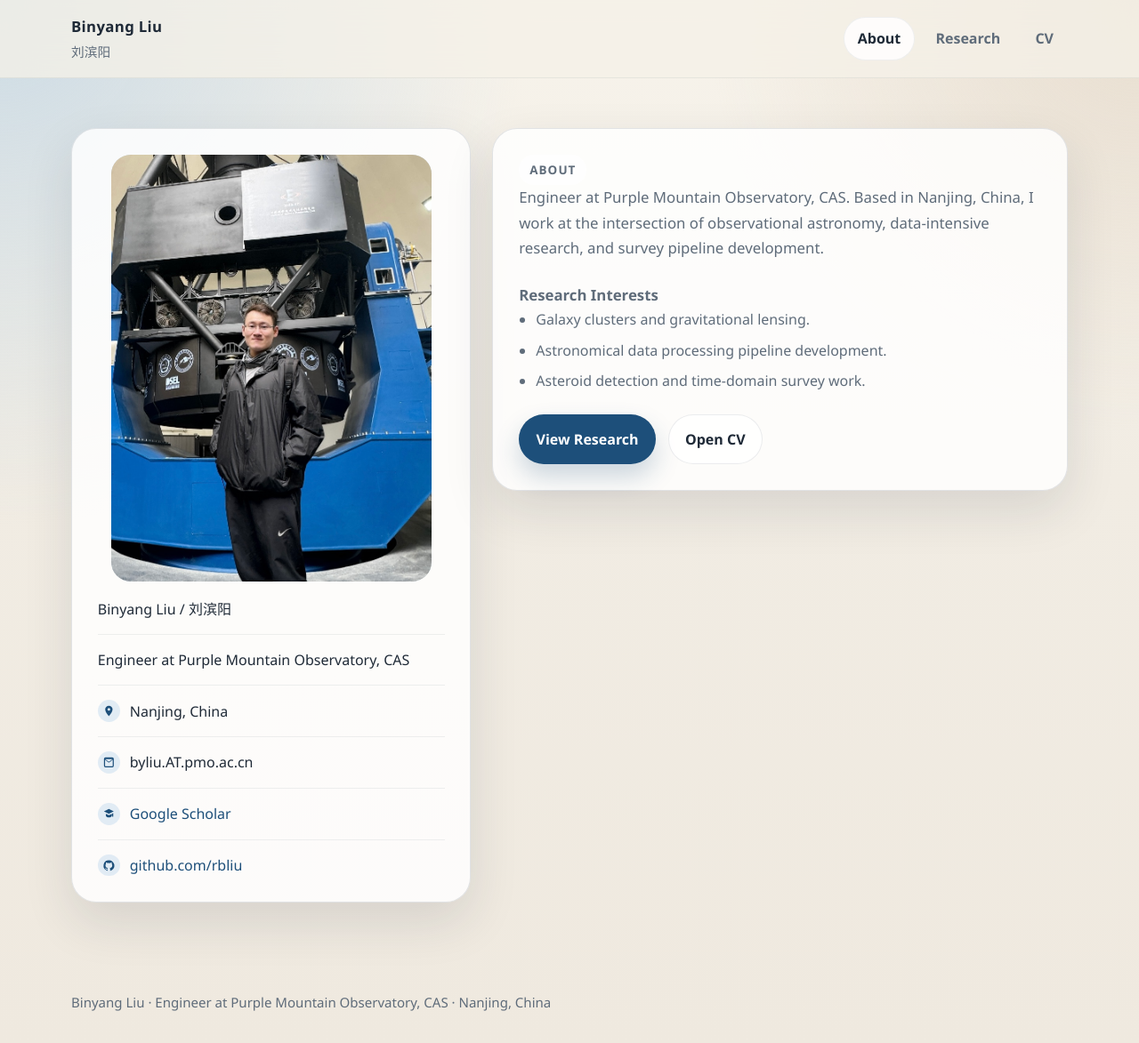
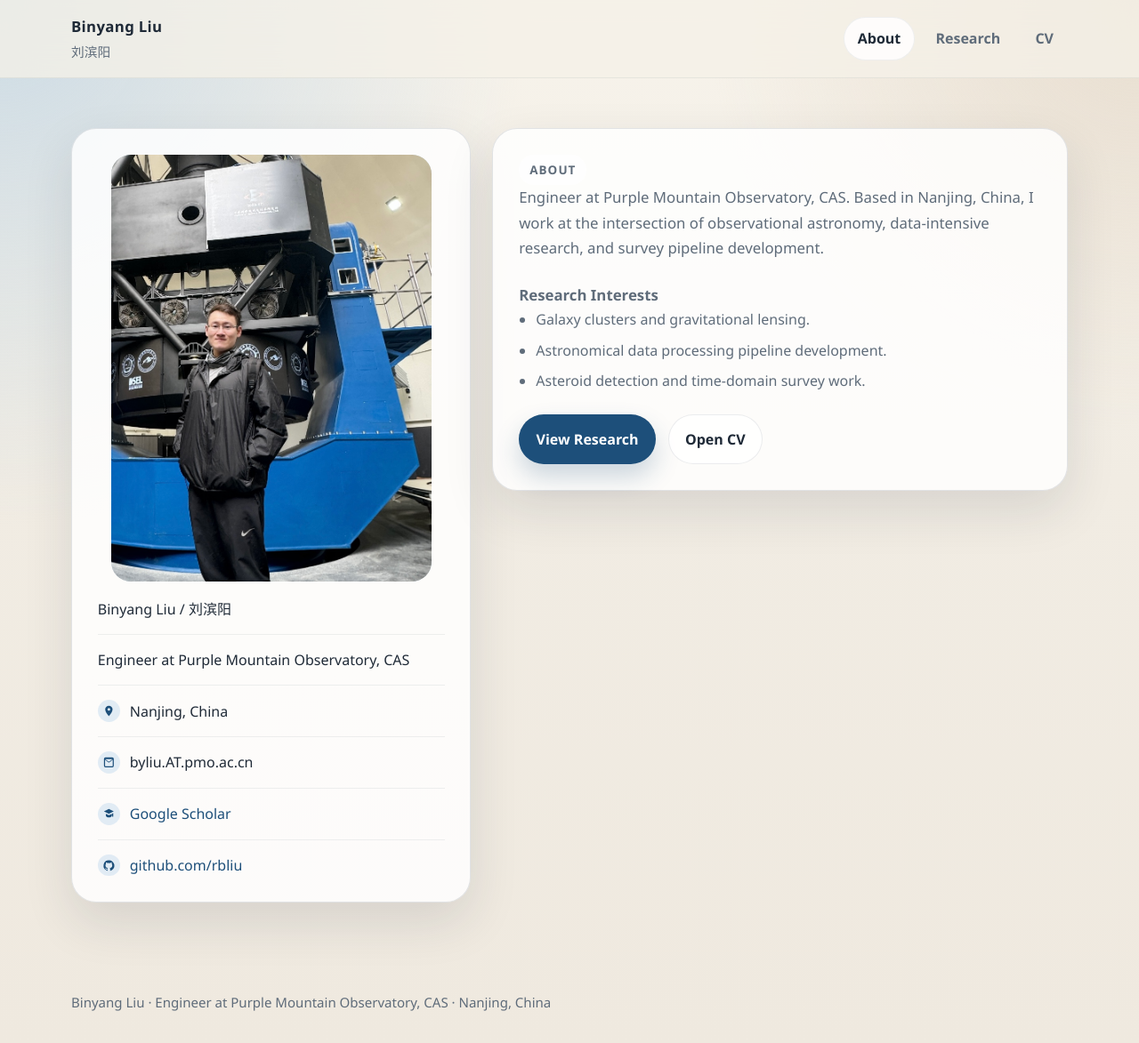
Before and after one commit to rbliu/rbliu.github.io, a Jekyll site: the page built from index.md, in a window 1280 px wide and 1173 px high. Shown: the whole window at 89% size. Built offline with Jekyll 4.4.1, drawn with Linux system fonts in a browser that asks for light colours.

Commit message:
Fix About photo lower-right crop

```diff
--- a/assets/css/site.css
+++ b/assets/css/site.css
@@ -150,6 +150,8 @@ img {
 .profile-photo-wrap {
   width: min(100%, 360px);
   margin: 0 auto 1.2rem;
+  position: relative;
+  aspect-ratio: 3 / 4;
   border-radius: 22px;
   overflow: hidden;
   background: #dbe6ee;
@@ -157,12 +159,14 @@ img {
 }
 
 .profile-photo {
-  width: 100%;
-  aspect-ratio: 3 / 4;
+  position: absolute;
+  right: 0;
+  bottom: 0;
+  width: 150%;
+  height: 150%;
+  max-width: none;
   object-fit: cover;
-  object-position: center 28%;
-  transform: scale(1.5);
-  transform-origin: 100% 100%;
+  object-position: 100% 100%;
 }
 
 .eyebrow {
@@ -578,10 +582,12 @@ img {
 
   .profile-photo-wrap {
     width: min(100%, 140px);
+    aspect-ratio: 1 / 1;
   }
 
   .profile-photo {
-    aspect-ratio: 1 / 1;
-    object-position: 78% 78%;
+    width: 150%;
+    height: 150%;
+    object-position: 100% 100%;
   }
 }
```
